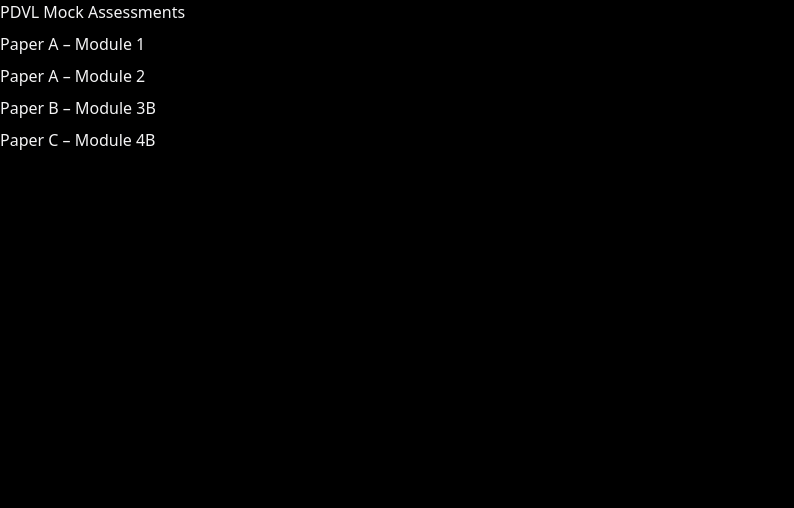
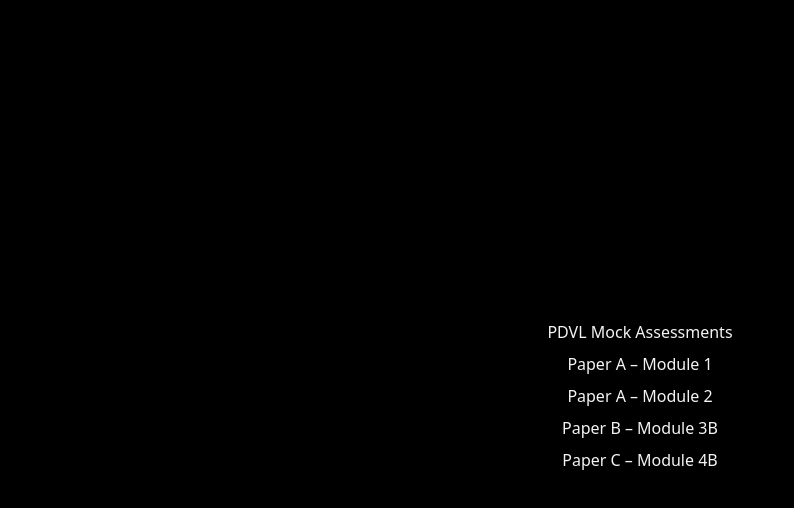
Before and after one commit to eddyvlad/pdvl-mock-assessment, a Next.js app: page / in a window 1280 px wide. Shown: the top 508 px of the page, without its empty margins (0-794 px from the left). Built offline with nearby package versions, Linux system fonts and the light colour scheme.

Commit message:
test: cover dataset path module mapping

```diff
--- a/src/app/globals.css
+++ b/src/app/globals.css
@@ -383,9 +383,18 @@ body {
 }
 
 /* PDVL custom styles */
+.pdvl-landing {
+    display: flex;
+    flex-direction: column;
+    justify-content: center;
+    align-items: center;
+    min-height: 100vh;
+    text-align: center;
+}
 .pdvl-landing ul {
     list-style: none;
     padding: 0;
+    margin: 0;
 }
 
 .pdvl-landing li {
--- a/src/lib/dataset.ts
+++ b/src/lib/dataset.ts
@@ -1,4 +1,5 @@
 export function datasetPath(paper: string, module: string): string {
   const version = process.env.DATASET_VERSION ?? "v2025-09";
-  return `/datasets/${version}/paper-${paper}-module-${module}.json`;
+  const moduleFile = module.replace(/^m/, "");
+  return `/datasets/${version}/paper-${paper}-module-${moduleFile}.json`;
 }
```
Also changed, not shown: 2 other files (tests, documents, lock files or other folders).
